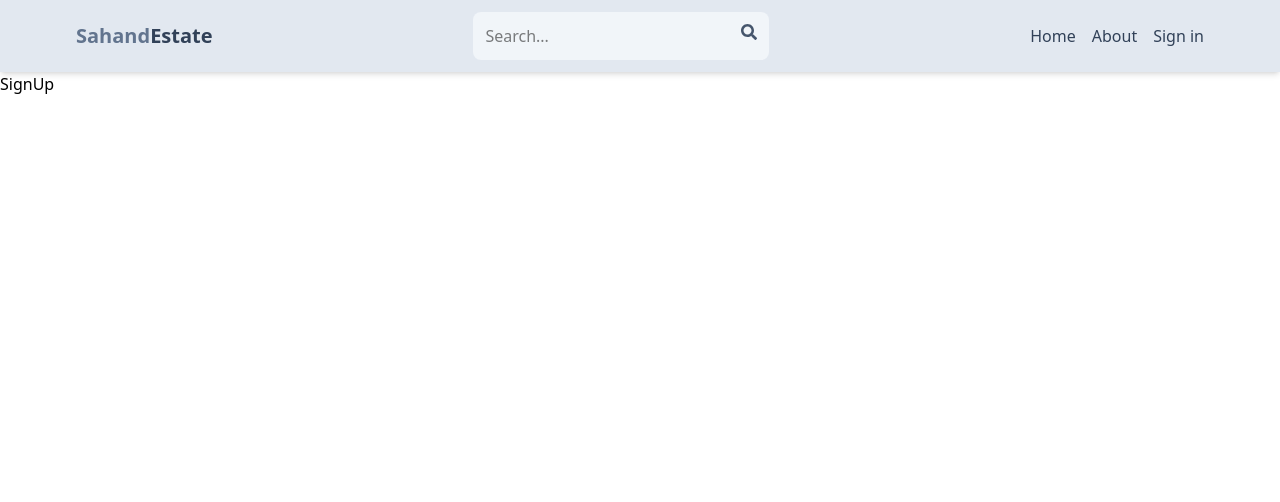
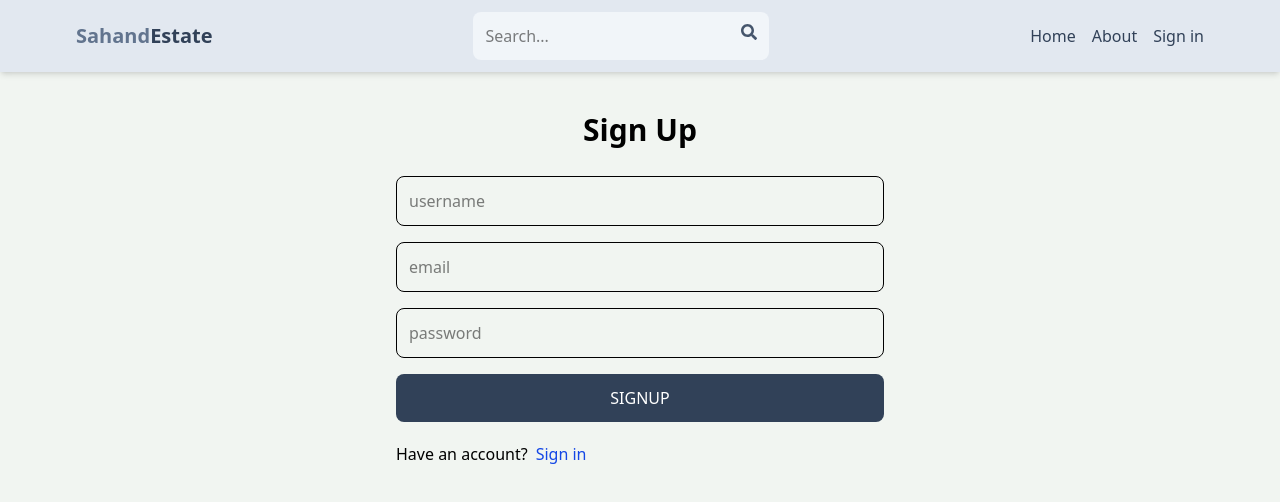
Before and after one commit to prateek000001/EstateStack-MERN, a React (Vite) app in the folder client/: page /sign-up in a window 1280 px wide. Shown: the top 502 px of the page. Built offline with nearby package versions, Linux system fonts and the light colour scheme.

Commit message:
create signup page ui completely..

```diff
--- a/client/src/index.css
+++ b/client/src/index.css
@@ -1,5 +1,8 @@
 @import "tailwindcss";
 
+body{
+  background-color: rgb(241,245,241);
+}
 /* :root {
   font-family: system-ui, Avenir, Helvetica, Arial, sans-serif;
   line-height: 1.5;
--- a/client/src/pages/SignUp.jsx
+++ b/client/src/pages/SignUp.jsx
@@ -1,8 +1,25 @@
 import React from 'react'
-
+import {Link} from 'react-router-dom'
 function SignUp() {
     return (
-        <div>SignUp</div>
+        <div className='p-3 max-w-lg mx-auto'>
+            <h1 className='text-3xl text-center font-semibold my-7'>Sign Up</h1>
+            <form className='flex flex-col gap-4'>
+                <input type='text' placeholder='username'
+                className='border p-3 rounded-lg' id='username'/>
+                <input type='email' placeholder='email'
+                className='border p-3 rounded-lg' id='email'/>
+                <input type='password' placeholder='password'
+                className='border p-3 rounded-lg' id='password'/>
+                <button className='bg-slate-700 text-white p-3 rounded-lg uppercase hover:opacity-95 disabled:opacity-80'>SIGNUP</button>
+            </form>
+            <div className='flex gap-2 mt-5'>
+                <p>Have an account?</p>
+             <Link to={"/sign-in"}>
+             <span className='text-blue-700'>Sign  in</span>
+             </Link>
+            </div>
+        </div>
     )
 }
 
```
